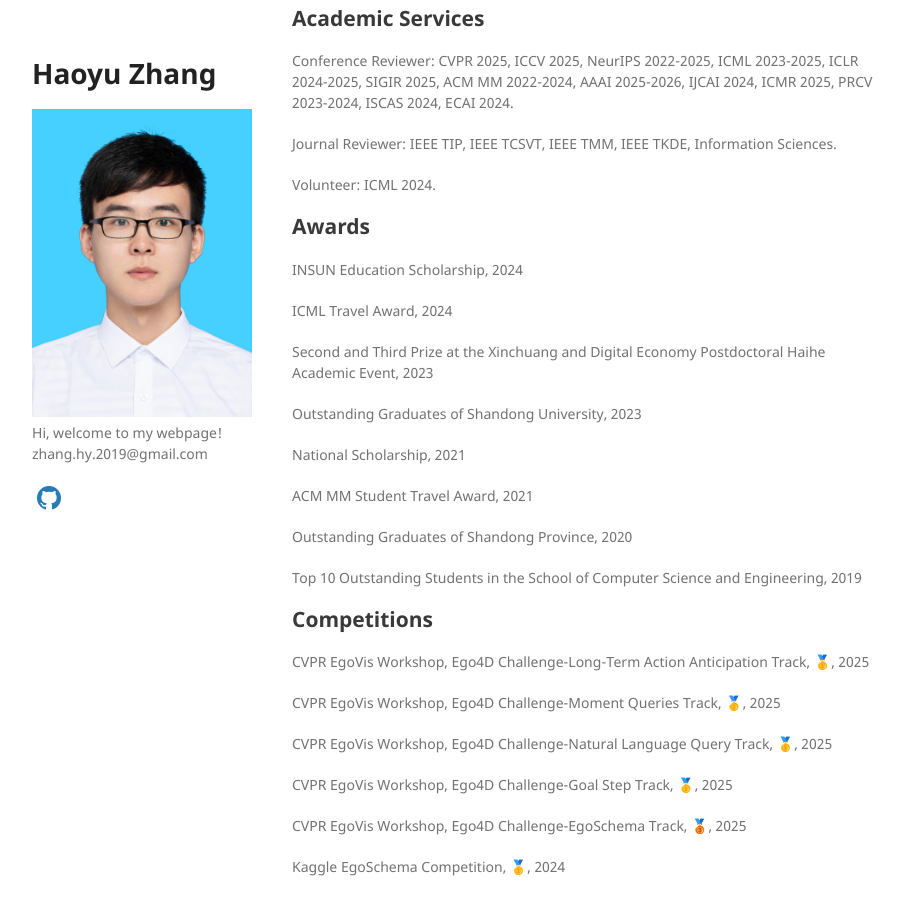
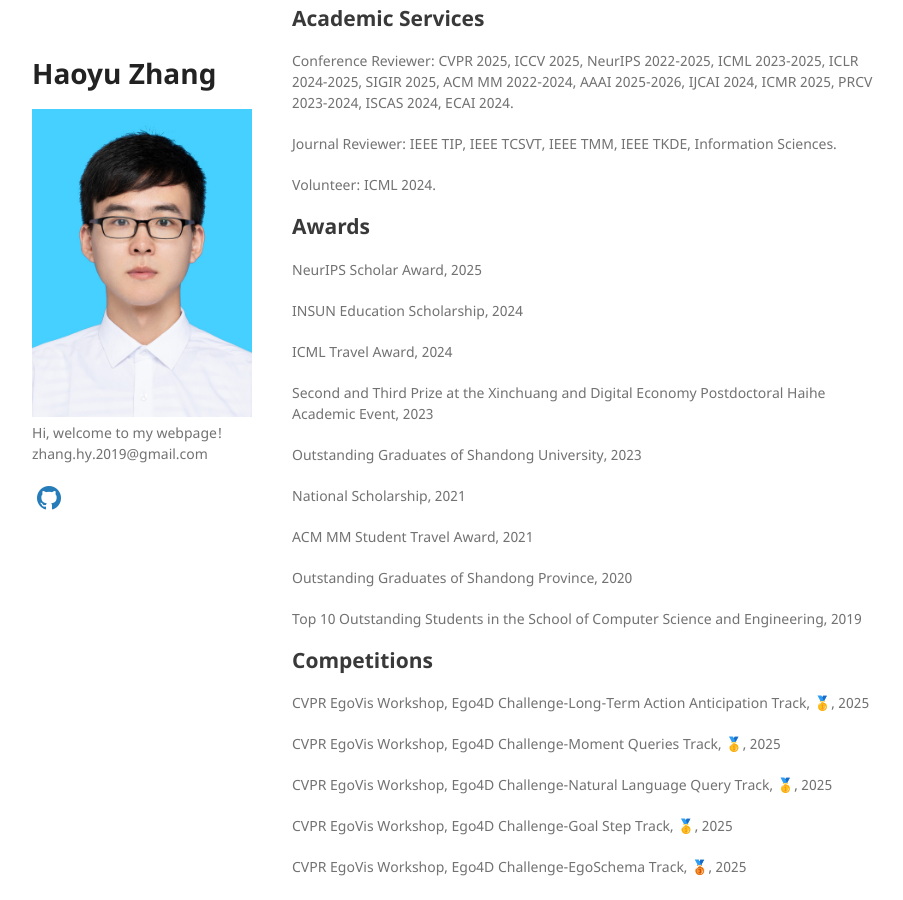
Before and after one commit to Hyu-Zhang/Hyu-Zhang.github.io, a Jekyll site: the page built from index.md, in a window 1280 px wide and 900 px high, scrolled down 2386 px. Shown: the whole window, without its empty margins (178-1081 px from the left). Built offline with Jekyll 4.4.1, drawn with Linux system fonts in a browser that asks for light colours; a style sheet for code colours, icons or effects is not loaded; our own code applies the rules of GitHub Pages for plain Markdown files.

Commit message:
Update index.md

```diff
--- a/index.md
+++ b/index.md
@@ -145,6 +145,8 @@
 <!--
 2023信创与数字经济博士后海河学术论坛，二等奖，三等奖
 -->
+NeurIPS Scholar Award, 2025
+
 INSUN Education Scholarship, 2024
 
 ICML Travel Award, 2024
```
